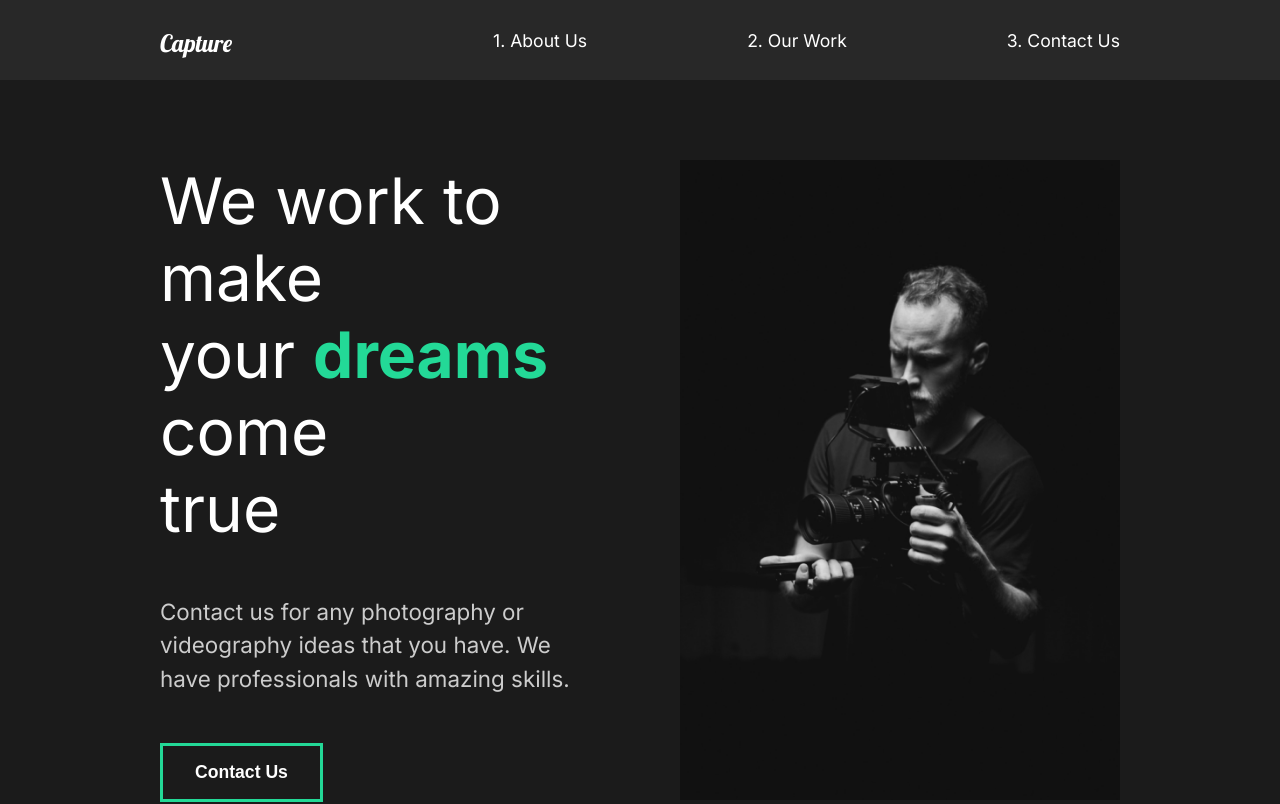
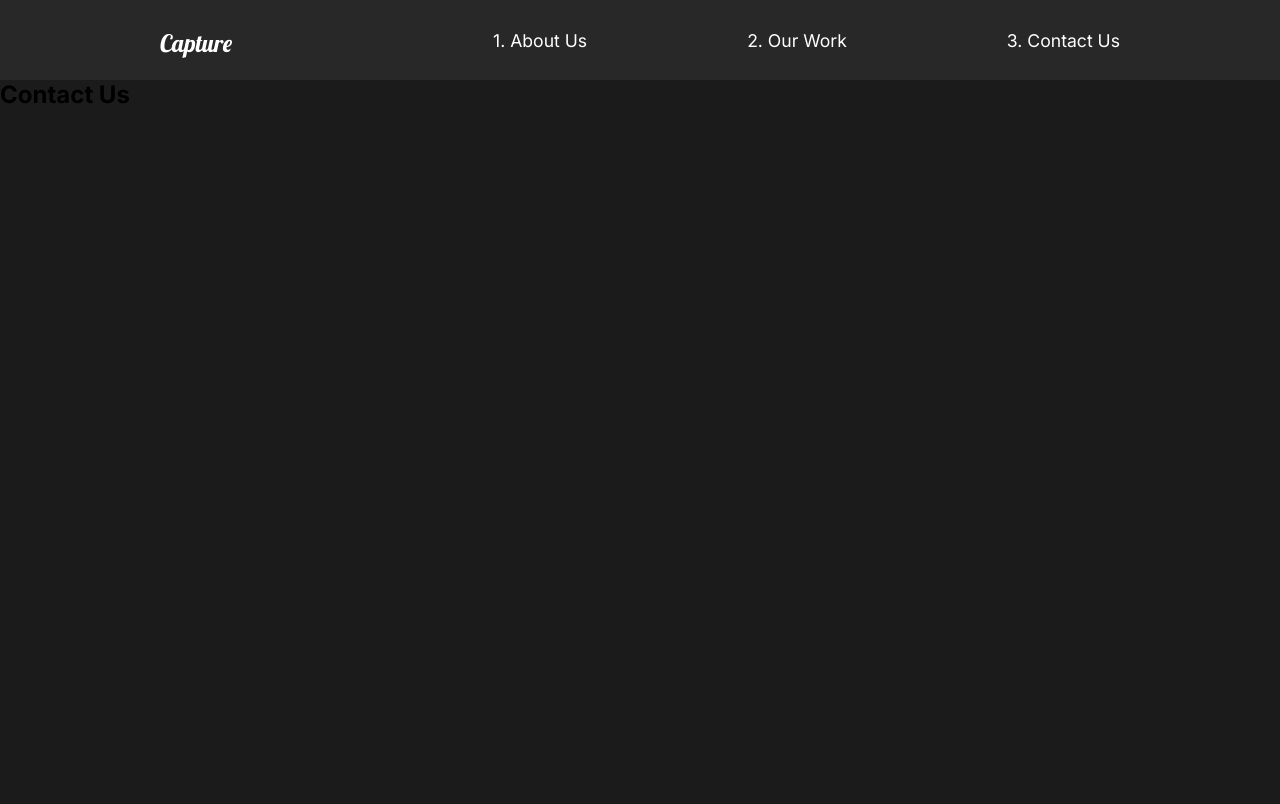
Before and after one commit to GhostKozak/react-course-capture, a React (Vite) app: page /contact in a window 1280 px wide. Shown: the top 804 px of the page. Built offline with nearby package versions, Linux system fonts and the light colour scheme.

Commit message:
9. React Router

```diff
--- a/src/App.jsx
+++ b/src/App.jsx
@@ -1,14 +1,23 @@
 import GlobalStyle from "./components/GlobalStyle"
 import Nav from "./components/Nav"
 import AboutUs from "./pages/AboutUs"
+import OurWorks from "./pages/OurWorks"
+import ContactUs from "./pages/ContactUs"
+import { Routes, Route } from "react-router-dom"
 
 function App() {
   return (
-    <div className="App">
+    <>
       <GlobalStyle />
       <Nav />
-      <AboutUs />
-    </div>
+
+      <Routes>
+        <Route exact index element={<AboutUs />} />
+        <Route path="/works" element={<OurWorks />} />
+        <Route path="/contact" element={<ContactUs />} />
+      </Routes>
+
+    </>
   )
 }
 
--- a/src/components/Nav.jsx
+++ b/src/components/Nav.jsx
@@ -1,4 +1,5 @@
 import styled from "styled-components"
+import { Link } from "react-router-dom";
 
 const Nav = () => {
     return (
@@ -10,13 +11,13 @@ const Nav = () => {
             </h1>
             <ul>
                 <li>
-                    <a href="#">1. About Us</a>
+                    <Link to="/">1. About Us</Link>
                 </li>
                 <li>
-                    <a href="#">2. Our Work</a>
+                    <Link to="/works">2. Our Work</Link>
                 </li>
                 <li>
-                    <a href="#">3. Contact Us</a>
+                    <Link to="/contact">3. Contact Us</Link>
                 </li>
             </ul>
         </StyledNav>
--- a/src/main.jsx
+++ b/src/main.jsx
@@ -1,9 +1,12 @@
 import React from 'react'
 import ReactDOM from 'react-dom/client'
+import { BrowserRouter } from 'react-router-dom'
 import App from './App'
 
 ReactDOM.createRoot(document.getElementById('root')).render(
   <React.StrictMode>
-    <App />
+    <BrowserRouter>
+      <App />
+    </BrowserRouter>
   </React.StrictMode>
 )
--- /dev/null
+++ b/src/pages/ContactUs.jsx
@@ -0,0 +1,9 @@
+const ContactUs = () => {
+    return (
+        <section>
+            <h1 className="py-10 text-white">Contact Us</h1>
+        </section>
+    )
+}
+
+export default ContactUs;
--- /dev/null
+++ b/src/pages/OurWorks.jsx
@@ -0,0 +1,9 @@
+const OurWorks = () => {
+    return (
+        <section>
+            <h1 className="py-10 text-white">Our Works</h1>
+        </section>
+    )
+}
+
+export default OurWorks;
```
